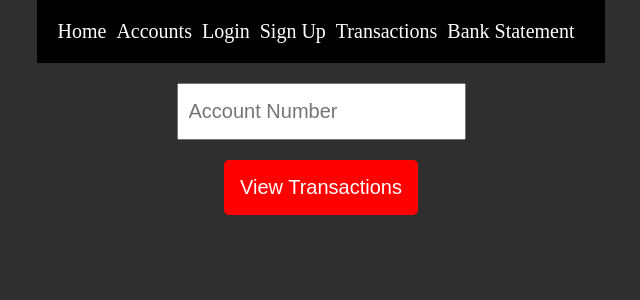
After one commit to SHEEPDOG0351/bank_web_application, a Flask app: page /bank_statement in a window 1280 px wide. The commit adds this page. Shown: the top 300 px of the page, without its empty margins (319-959 px from the left). Run offline with Flask 3, Linux system fonts and the light colour scheme; parts of the project's set-up code (start-up, migrations or seed data) failed here and were passed over.

Commit message:
added bank statement functionality and fixed using a card for transfer's functionality

```diff
--- a/main.py
+++ b/main.py
@@ -4,7 +4,7 @@ from sqlalchemy import text, create_engine, text
 import random
 import bcrypt
 import mysql.connector
-conn_str = "mysql://root:cset155@localhost/exam_management_2"
+conn_str = "mysql://root:cset155@localhost/banking_app"
 engine = create_engine(conn_str, echo = True)
 conn = engine.connect()
 
@@ -43,14 +43,19 @@ class Users_cards(db.Model):
     card_number = db.Column(db.String(20), primary_key=True)
     expiry_date = db.Column(db.String(7), nullable=False)
     ccv = db.Column(db.Integer, nullable=False)
-    balance = db.Column(db.Integer, nullable=False)
 
+class Transaction(db.Model):
+    __tablename__ = 'transactions'
+    id = db.Column(db.Integer, primary_key=True, autoincrement=True)
+    sender_account = db.Column(db.String(20), nullable=True)
+    recipient_account = db.Column(db.String(20), nullable=True)
+    transaction_type = db.Column(db.String(20), nullable=False)
+    amount = db.Column(db.Integer, nullable=False)
+    timestamp = db.Column(db.DateTime, server_default=db.func.now())
 
 @app.route('/')
 def index():
     return render_template('accounts.html')
-
-
 
 @app.route('/signup', methods = ['GET', 'POST'])
 def signup():
@@ -203,9 +208,6 @@ def approve_user(social_security):
     flash("User approved successfully!", "success")
     return redirect('/admin/dashboard')
 
-
-
-
 @app.route('/waiting')
 def waiting():
     return render_template('waiting.html')
@@ -217,6 +219,10 @@ def accounts():
 @app.route('/transactions')
 def transactions():
     return render_template('transactions.html')
+
+@app.route('/bank_statement')
+def bank_statement():
+    return render_template("bank_statement.html")
 
 @app.route("/api/account/<bank_account_number>", methods=["GET"]) # This route is used to pull the data needed for displaying user information from the SQL database and preparing it for JS
 def get_account_info(bank_account_number): # using the bank account num given in the request:
@@ -259,6 +265,16 @@ def process_transaction():
     bank_account = Bank_accounts.query.filter_by(bank_account_number=card.bank_account_number).first()
     if not bank_account:
         return jsonify({"error": "Associated bank account not found"}), 404
+
+    transaction_type = "deposit" if amount > 0 else "withdrawal"
+    new_transaction = Transaction(
+        sender_account=None if amount > 0 else bank_account.bank_account_number,
+        recipient_account=bank_account.bank_account_number if amount > 0 else None,
+        transaction_type=transaction_type,
+        amount=abs(amount)
+    )
+    db.session.add(new_transaction)
+
 
     # Credit the amount
     bank_account.balance += amount
@@ -304,6 +320,14 @@ def transfer():
     # Performs the transaction
     sender.balance -= senders_transaction_amount
     recipient.balance += senders_transaction_amount
+
+    new_transaction = Transaction(
+        sender_account=sender.bank_account_number,
+        recipient_account=recipient.bank_account_number,
+        transaction_type="transfer",
+        amount=senders_transaction_amount
+    )
+    db.session.add(new_transaction)
     db.session.commit()
 
     return jsonify({
@@ -312,6 +336,24 @@ def transfer():
     })
 
 
+@app.route("/api/statement/<bank_account_number>", methods=["GET"])
+def get_bank_statement(bank_account_number):
+    transactions = Transaction.query.filter(
+        (Transaction.sender_account == bank_account_number) |
+        (Transaction.recipient_account == bank_account_number)
+    ).order_by(Transaction.timestamp.desc()).all()
+
+    return jsonify([
+        {
+            "id": t.id,
+            "type": t.transaction_type,
+            "amount": t.amount,
+            "timestamp": t.timestamp.strftime("%Y-%m-%d %H:%M:%S"),
+            "sender": t.sender_account,
+            "recipient": t.recipient_account
+        }
+        for t in transactions
+    ])
 
 if __name__ == '__main__':
         app.run(debug=True)
--- a/templates/accounts.html
+++ b/templates/accounts.html
@@ -118,6 +118,7 @@
             <li><a href="{{ url_for('login') }}">Login</a></li>
             <li><a href="{{ url_for('signup') }}">Sign Up</a></li>
             <li><a href="{{ url_for('transactions') }}">Transactions</a></li>
+            <li><a href="{{ url_for('bank_statement') }}">Bank Statement</a></li>
             <li><a href="{{ url_for('admin_login') }}">Admin Login</a></li>
         </ul>
     </nav>
--- /dev/null
+++ b/templates/bank_statement.html
@@ -0,0 +1,153 @@
+<!DOCTYPE html>
+<html lang="en">
+<head>
+    <meta charset="UTF-8">
+    <meta name="viewport" content="width=device-width, initial-scale=1.0">
+    <title>Bank Statements</title>
+</head>
+
+<style>
+    * {
+        margin: 0;
+        padding: 0;
+        box-sizing: border-box;
+    }
+
+    body {
+        background-color: rgb(47, 47, 47);
+        display: flex;
+        align-items: center;
+        justify-content: center;
+        flex-direction: column;
+        color: white;
+    }
+
+    button {
+        font-size: 20px;
+        text-align: center;
+        background-color: red;
+        color: white;
+        border: 1px transparent solid;
+        border-radius: 5px;
+        padding: 15px;
+        margin-top: 10px;
+        margin-bottom: 15px;
+    }
+
+    nav {
+        display: flex;
+        justify-content: center;
+        align-items: center;
+        background-color: black;
+        margin-bottom: 20px;
+    }
+
+    nav ul {
+        list-style-type: none;
+        display: flex;
+        gap: 10px;
+        text-decoration: none;
+        padding: 20px;
+    }
+
+    nav ul li {
+        display: flex;
+        flex-direction: column;
+        font-size: 20px;
+    }
+
+    nav ul li a {
+        text-decoration: none;
+        color: white;
+    }
+
+    h1 {
+        text-align: center;
+        padding: 20px;
+    }
+
+    .body-content {
+        display: flex;
+        flex-direction: column;
+        align-items: center;
+        justify-content: center;
+        gap: 10px;
+    }
+
+    .body-content input {
+        font-size: 20px;
+        padding: 15px 10px;
+    }
+
+</style>
+
+<body>
+    <nav>
+        <ul>
+            <li><a href="{{ url_for('index') }}">Home</a></li>
+            <li><a href="{{ url_for('accounts') }}">Accounts</a></li>
+            <li><a href="{{ url_for('login') }}">Login</a></li>
+            <li><a href="{{ url_for('signup') }}">Sign Up</a></li>
+            <li><a href="{{ url_for('transactions') }}">Transactions</a></li>
+            <li><a href="{{ url_for('bank_statement') }}">Bank Statement</a></li>
+            <li><a href="{{ url_for('admin_login') }}"></a></li>
+        </ul>
+    </nav>
+
+    <div class="body-container">
+        <div class="body-content">
+            <input type="text" name="account_number" id="account_number_input" placeholder="Account Number">
+            <button id="view-transactions-btn">View Transactions</button>
+        </div>
+    </div>
+
+<script>
+
+    document.addEventListener("DOMContentLoaded", function() {
+        const view_transactions_btn = document.getElementById("view-transactions-btn")
+        const account_number_input = document.getElementById("account_number_input")
+        const body_content_container = document.querySelector(".body-content")
+
+        view_transactions_btn.addEventListener("click", async function() {
+            const account_number = account_number_input.value
+
+            if (!account_number) {
+                alert("Please enter a valid account number");
+                return;
+            } else {
+                try {
+                    const response = await fetch(`/api/statement/${account_number}`);
+                    const transactions = await response.json();
+
+                    if (transactions.error) {
+                        console.error("Error:", transactions.error);
+                        return;
+                    }
+
+                    console.log("Transaction history:", transactions);
+
+                    // Display transactions to the page here...
+                    transactions.forEach(tx => {
+                        const row = document.createElement("div");
+                        row.innerHTML = `
+                            <p><strong>Type:</strong> ${tx.type}</p>
+                            <p><strong>Amount:</strong> $${tx.amount}</p>
+                            <p><strong>Sender:</strong> ${tx.sender || "N/A"}</p>
+                            <p><strong>Recipient:</strong> ${tx.recipient || "N/A"}</p>
+                            <p><strong>Timestamp:</strong> ${tx.timestamp}</p>
+                            <hr>
+                        `;
+                        body_content_container.appendChild(row);
+                    });
+
+                } catch (error) {
+                    console.error("Failed to fetch transaction history:", error);
+                }
+            }
+        })
+    })
+
+</script>
+
+</body>
+</html>
--- a/templates/index.html
+++ b/templates/index.html
@@ -58,6 +58,7 @@
             <li><a href="{{ url_for('login') }}">Login</a></li>
             <li><a href="{{ url_for('signup') }}">Sign Up</a></li>
             <li><a href="{{ url_for('transactions') }}">Transactions</a></li>
+            <li><a href="{{ url_for('bank_statement') }}">Bank Statement</a></li>
             <li><a href="{{ url_for('admin_login') }}">Admin Login</a></li>
         </ul>
     </nav>
--- a/templates/login.html
+++ b/templates/login.html
@@ -59,6 +59,7 @@
             <li><a href="{{ url_for('login') }}">Login</a></li>
             <li><a href="{{ url_for('signup') }}">Sign Up</a></li>
             <li><a href="{{ url_for('transactions') }}">Transactions</a></li>
+            <li><a href="{{ url_for('bank_statement') }}">Bank Statement</a></li>
             <li><a href="{{ url_for('admin_login') }}">Admin Login</a></li>
         </ul>
     </nav>
--- a/templates/signup.html
+++ b/templates/signup.html
@@ -59,6 +59,7 @@
             <li><a href="{{ url_for('login') }}">Login</a></li>
             <li><a href="{{ url_for('signup') }}">Sign Up</a></li>
             <li><a href="{{ url_for('transactions') }}">Transactions</a></li>
+            <li><a href="{{ url_for('bank_statement') }}">Bank Statement</a></li>
             <li><a href="{{ url_for('admin_login') }}">Admin Login</a></li>
         </ul>
     </nav>
--- a/templates/transactions.html
+++ b/templates/transactions.html
@@ -93,6 +93,7 @@
             <li><a href="{{ url_for('login') }}">Login</a></li>
             <li><a href="{{ url_for('signup') }}">Sign Up</a></li>
             <li><a href="{{ url_for('transactions') }}">Transactions</a></li>
+            <li><a href="{{ url_for('bank_statement') }}">Bank Statement</a></li>
             <li><a href="{{ url_for('admin_login') }}">Admin Login</a></li>
         </ul>
     </nav>
@@ -102,7 +103,7 @@
     <div class="body-container">
         <div class="body-content">
             <input type="text" name="card_number" id="card_number_input" placeholder="Card Number">
-            <input type="text" name="expiry_date" id="expiry_date_input" placeholder="Expiry Date">
+            <input type="text" name="expiry_date" id="expiry_date_input" placeholder="MM/YYYY (For example: 12/2025)">
             <input type="text" name="CCV" id="ccv_input" placeholder="CCV">
             <input type="text" name="amount_for_transaction" id="transaction_amount_input" placeholder="Transaction Amount">
             <div class="buttons-container">
@@ -230,7 +231,7 @@
 
         send_btn.addEventListener("click", async function() {
             const senders_account_num = senders_account_num_input.value
-            const senders_card_num = senders_account_num_input.value
+            const senders_card_num = senders_card_num_input.value
             const recipients_account_num = recipients_account_num_input.value
             const senders_transaction_amount = senders_transaction_amount_input.value
             const senders_card_ccv = senders_card_ccv_input.value
```
